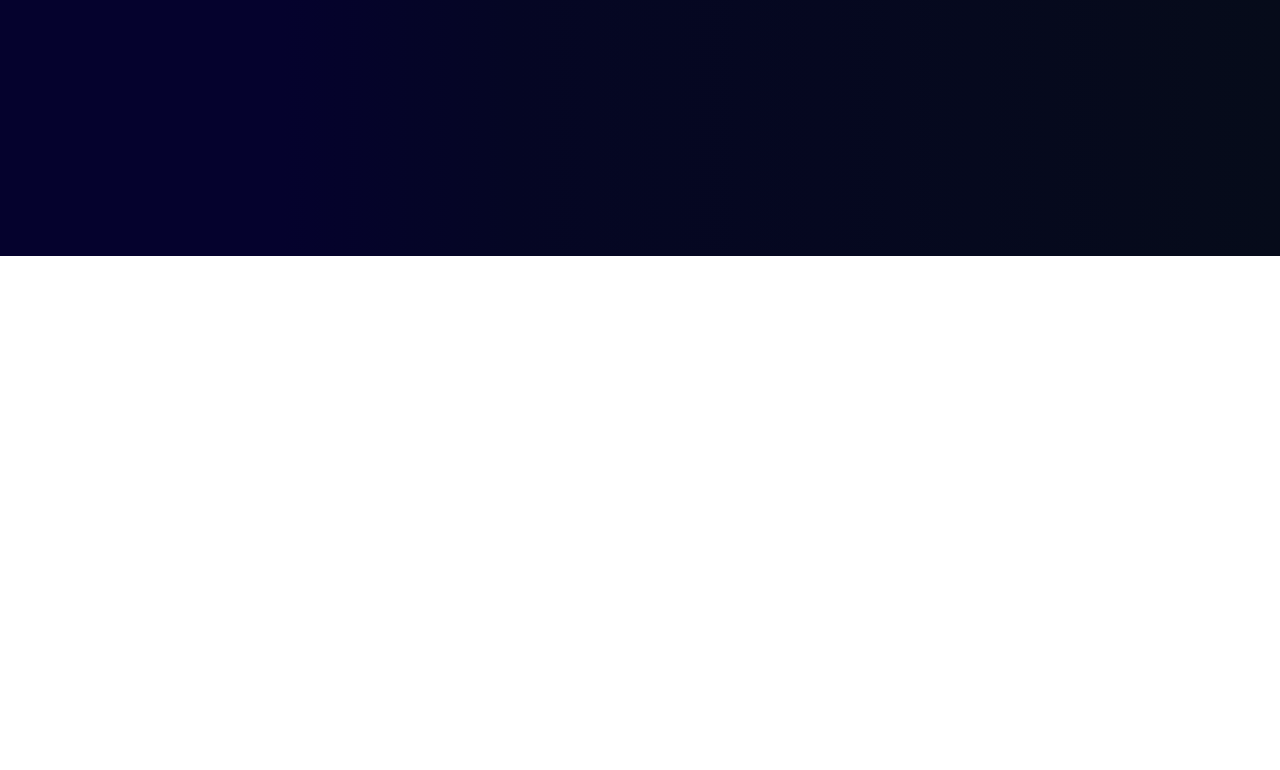
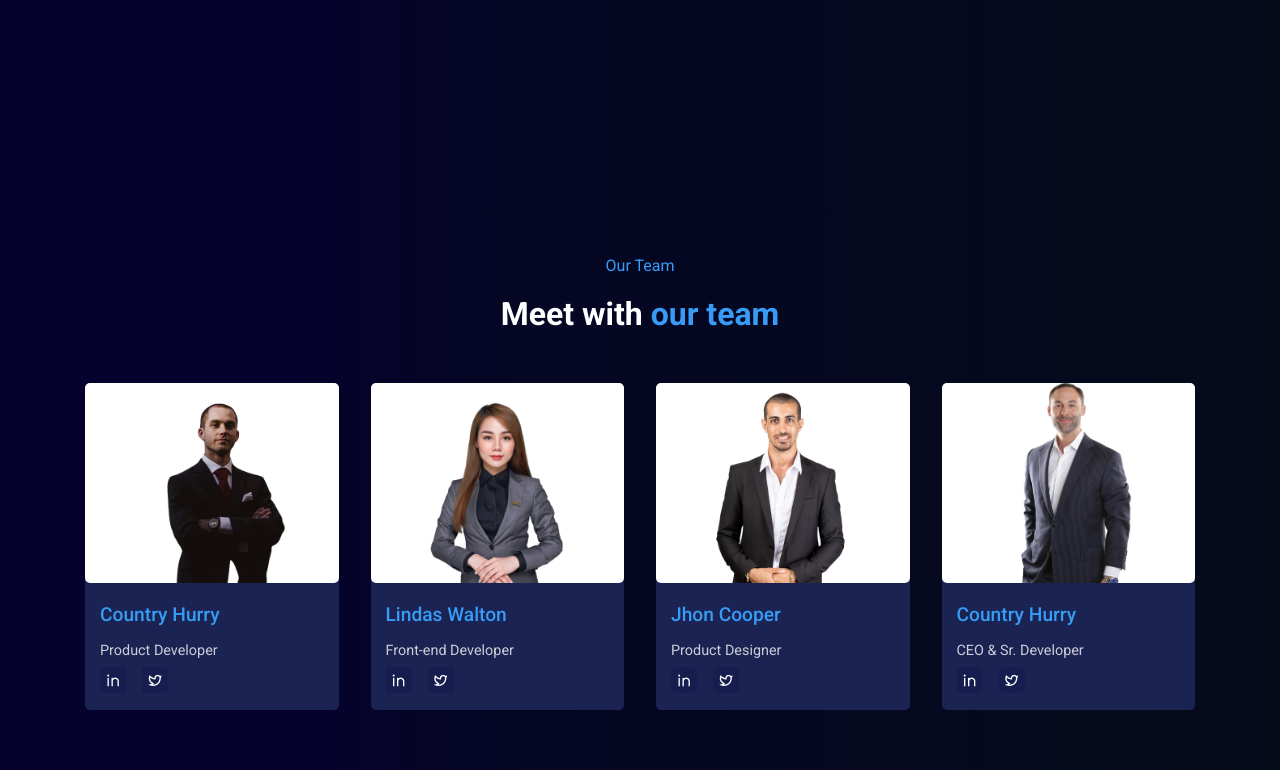
Before and after one commit to 0Mahdi/agency-website, a React (Create React App) app: page / in a window 1280 px wide. Shown: the part 2077-2847 px from the top of the page. Before the commit the page ends 2333 px from the top, so only its background shows below. Built offline with nearby package versions, Linux system fonts and the light colour scheme.

Commit message:
team section completed

```diff
--- a/src/App.js
+++ b/src/App.js
@@ -4,6 +4,7 @@ import About from './components/UI/About';
 import Counter from './components/UI/Counter';
 import Hero from './components/UI/Hero';
 import Services from './components/UI/Services';
+import Team from './components/UI/Team';
 
 function App() {
   return (
@@ -13,6 +14,7 @@ function App() {
       <Counter />
       <Services />
       <About />
+      <Team />
     </>
   )
 }
--- /dev/null
+++ b/src/components/UI/Team.jsx
@@ -0,0 +1,67 @@
+import React from 'react'
+import '../../styles/team.css';
+import team01 from '../../images/team-01.png';
+import team02 from '../../images/team-02.png';
+import team03 from '../../images/team-03.png';
+import team04 from '../../images/team-04.png';
+
+const teamMembers = [
+    {
+        imgUrl: team01,
+        name: 'Country Hurry',
+        position: 'Product Developer'
+    },
+    {
+        imgUrl: team02,
+        name: 'Lindas Walton',
+        position: 'Front-end Developer'
+    },
+    {
+        imgUrl: team03,
+        name: 'Jhon Cooper',
+        position: 'Product Designer'
+    },
+    {
+        imgUrl: team04,
+        name: 'Country Hurry',
+        position: 'CEO & Sr. Developer'
+    },
+]
+
+const Team = () => {
+  return (
+    <section className='our__team'>
+        <div className="container">
+            <div className="team__content">
+                <h6 className="subtitle">Our Team</h6>
+                <h2>
+                    Meet with <span className='highlight'>our team</span>
+                </h2>
+            </div>
+
+            <div className='team__wrapper'>
+                {
+                    teamMembers.map((item, index)=>(
+                        <div className="team__item" key={index}>
+                            <div className="team__img">
+                                <img src={item.imgUrl} alt="" />
+                            </div>
+                            <div className="team__details">
+                                <h4>{item.name}</h4>
+                                <p className="description">{item.position}</p>
+
+                                <div className="team__member-social">
+                                    <span><i class="ri-linkedin-line"></i></span>
+                                    <span><i class="ri-twitter-line"></i></span>
+                                </div>
+                            </div>
+                        </div>
+                    ))
+                }
+            </div>
+        </div>
+    </section>
+  )
+}
+
+export default Team
--- /dev/null
+++ b/src/styles/team.css
@@ -0,0 +1,61 @@
+.our__team{
+    padding-top: 0;
+}
+
+.team__content{
+    text-align: center;
+    margin-bottom: 50px;
+}
+
+.team__item{
+    width: 25%;
+    background: var(--team-card-bg);
+    border-radius: 5px;
+}
+
+.team__img{
+    width: 100%;
+    height: 200px;
+    border-radius: 5px;
+    background: white;
+    overflow: hidden;
+    padding: 10px;
+}
+
+.team__img img{
+    width: 100%;
+    height: 190px;
+    object-fit: contain;
+    transform: scale(1.3);
+}
+
+.team__details{
+    padding: 20px 15px;
+}
+.team__details h4{
+    color: var(--primary-color);
+    font-weight: 500;
+    font-size: 1.2rem;
+    margin-bottom: 10px;
+}
+
+.team__member-social{
+    display: flex;
+    align-items: center;
+    column-gap: 1rem;
+    margin-top: 5px;
+}
+
+.team__member-social span i{
+    padding: 5px;
+    background: var(--icon-bg);
+    color: white;
+    border-radius: 3px;
+    cursor: pointer;
+}
+
+.team__wrapper{
+    display: flex;
+    align-items: center;
+    column-gap: 2rem;
+}
```
